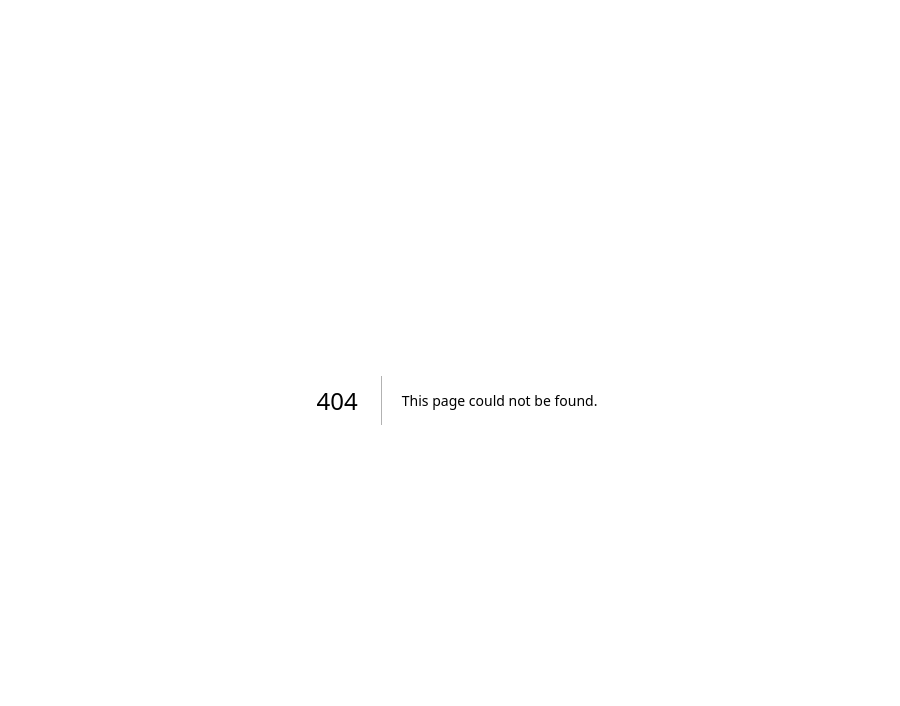
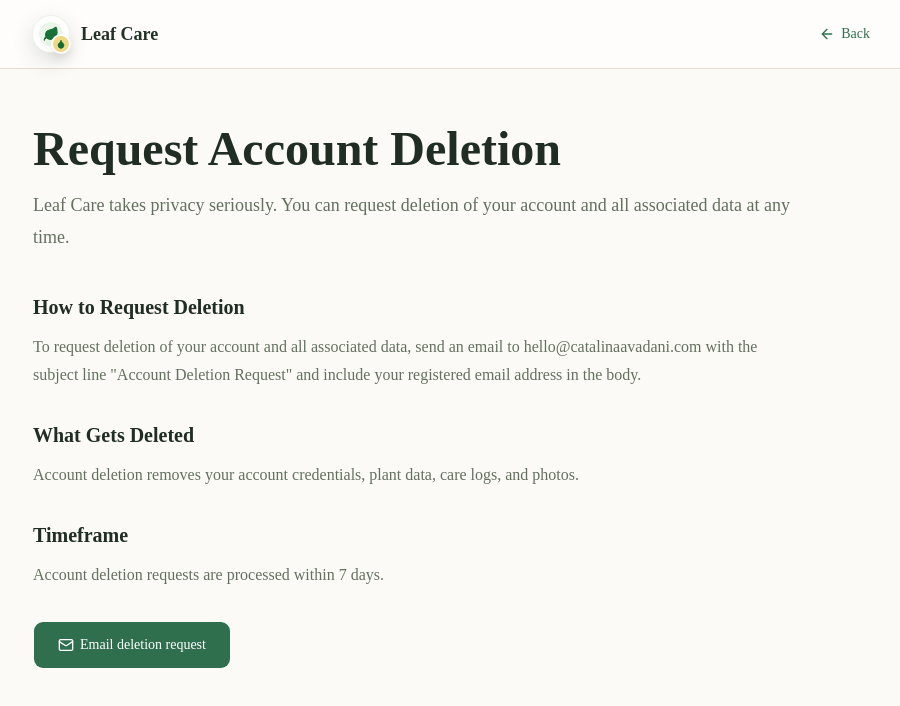
Before and after one commit to CatAvadani/plant-tracker-ui, a Next.js app: page /delete-account in a window 1280 px wide. Before the commit this address had no page. Shown: the top 706 px of the page, without its empty margins (183-1083 px from the left). Built offline with nearby package versions, Linux system fonts and the light colour scheme.

Commit message:
Create a delete account page

```diff
--- a/app/(dashboard)/settings/page.tsx
+++ b/app/(dashboard)/settings/page.tsx
@@ -14,7 +14,8 @@ import { authApi } from "@/lib/authApi";
 import { type ProfileFormData, profileSchema } from "@/lib/validators";
 import { useAuthStore } from "@/store/authStore";
 import { zodResolver } from "@hookform/resolvers/zod";
-import { UserRound } from "lucide-react";
+import { Mail, Trash2, UserRound } from "lucide-react";
+import Link from "next/link";
 import { useEffect } from "react";
 import { useForm } from "react-hook-form";
 import { toast } from "sonner";
@@ -64,6 +65,7 @@ export default function SettingsPage() {
 				</p>
 			</div>
 
+			<div className="space-y-5">
 				<Card className="border-[#e6ddcf] bg-white/90 dark:border-white/10 dark:bg-[#17241c]">
 					<CardHeader>
 						<div className="flex items-center gap-3">
@@ -110,6 +112,41 @@ export default function SettingsPage() {
 						</form>
 					</CardContent>
 				</Card>
+
+				<Card className="border-[#e6ddcf] bg-white/90 dark:border-white/10 dark:bg-[#17241c]">
+					<CardHeader>
+						<div className="flex items-center gap-3">
+							<div className="grid size-10 place-items-center rounded-lg bg-[#f6e6df] text-[#8a3c2d] dark:bg-[#3a211c] dark:text-[#f1b8a9]">
+								<Trash2 className="size-5" />
+							</div>
+							<div>
+								<CardTitle>Account deletion</CardTitle>
+								<CardDescription>
+									Request deletion of your account and data.
+								</CardDescription>
+							</div>
+						</div>
+					</CardHeader>
+					<CardContent>
+						<div className="flex flex-col gap-4 sm:flex-row sm:items-center sm:justify-between">
+							<p className="max-w-2xl text-sm leading-6 text-[#64705f] dark:text-[#bbc8b6]">
+								Learn how to request deletion of your Leaf Care account,
+								credentials, plant data, care logs, and photos.
+							</p>
+							<Button
+								asChild
+								variant="outline"
+								className="border-[#d8c6b8] text-[#5b3a2f] hover:bg-[#f6e6df] hover:text-[#3b241c] dark:border-white/15 dark:text-[#f1c7ba] dark:hover:bg-white/10"
+							>
+								<Link href="/delete-account">
+									<Mail className="size-4" />
+									Delete account
+								</Link>
+							</Button>
+						</div>
+					</CardContent>
+				</Card>
+			</div>
 		</div>
 	);
 }
--- /dev/null
+++ b/app/delete-account/page.tsx
@@ -0,0 +1,96 @@
+import { LeafCareLogo } from "@/components/brand/LeafCareLogo";
+import { Button } from "@/components/ui/button";
+import { ArrowLeft, Mail } from "lucide-react";
+import type { Metadata } from "next";
+import Link from "next/link";
+
+export const metadata: Metadata = {
+	title: "Request Account Deletion | Leaf Care",
+	description: "Request deletion of your Leaf Care account and associated data.",
+};
+
+const mailtoHref =
+	"mailto:hello@catalinaavadani.com?subject=Account%20Deletion%20Request";
+
+export default function DeleteAccountPage() {
+	return (
+		<main className="min-h-screen bg-[#fbfaf6] text-[#233226] dark:bg-[#101912] dark:text-[#f5f7f0]">
+			<header className="border-b border-[#e5ddd0] bg-white/70 dark:border-white/10 dark:bg-[#101912]/80">
+				<div className="mx-auto flex max-w-4xl items-center justify-between gap-4 px-4 py-4 sm:px-6">
+					<Link href="/" className="flex min-w-0 items-center gap-3">
+						<LeafCareLogo size="sm" />
+						<span className="truncate text-lg font-semibold leading-none">
+							Leaf Care
+						</span>
+					</Link>
+					<Button
+						asChild
+						variant="ghost"
+						className="text-[#2f6f4e] hover:bg-[#e8f2df] hover:text-[#285f43] dark:text-[#a8e0b1] dark:hover:bg-white/10"
+					>
+						<Link href="/">
+							<ArrowLeft className="size-4" />
+							Back
+						</Link>
+					</Button>
+				</div>
+			</header>
+
+			<section className="mx-auto max-w-4xl px-4 py-10 sm:px-6 sm:py-14">
+				<div className="max-w-3xl">
+					<h1 className="text-4xl font-extrabold tracking-normal text-[#1f2d22] sm:text-5xl dark:text-[#f5f7f0]">
+						Request Account Deletion
+					</h1>
+					<p className="mt-4 text-lg leading-8 text-[#64705f] dark:text-[#bbc8b6]">
+						Leaf Care takes privacy seriously. You can request deletion of
+						your account and all associated data at any time.
+					</p>
+				</div>
+
+				<div className="mt-10 space-y-8">
+					<section className="max-w-3xl">
+						<h2 className="text-xl font-bold tracking-normal text-[#1f2d22] dark:text-[#f5f7f0]">
+							How to Request Deletion
+						</h2>
+						<p className="mt-3 text-base leading-7 text-[#64705f] dark:text-[#bbc8b6]">
+							To request deletion of your account and all associated data, send
+							an email to hello@catalinaavadani.com with the subject line
+							&quot;Account Deletion Request&quot; and include your registered
+							email address in the body.
+						</p>
+					</section>
+
+					<section className="max-w-3xl">
+						<h2 className="text-xl font-bold tracking-normal text-[#1f2d22] dark:text-[#f5f7f0]">
+							What Gets Deleted
+						</h2>
+						<p className="mt-3 text-base leading-7 text-[#64705f] dark:text-[#bbc8b6]">
+							Account deletion removes your account credentials, plant data,
+							care logs, and photos.
+						</p>
+					</section>
+
+					<section className="max-w-3xl">
+						<h2 className="text-xl font-bold tracking-normal text-[#1f2d22] dark:text-[#f5f7f0]">
+							Timeframe
+						</h2>
+						<p className="mt-3 text-base leading-7 text-[#64705f] dark:text-[#bbc8b6]">
+							Account deletion requests are processed within 7 days.
+						</p>
+					</section>
+
+					<Button
+						asChild
+						size="lg"
+						className="h-12 bg-[#2f6f4e] px-6 text-white hover:bg-[#285f43]"
+					>
+						<a href={mailtoHref}>
+							<Mail className="size-4" />
+							Email deletion request
+						</a>
+					</Button>
+				</div>
+			</section>
+		</main>
+	);
+}
--- a/app/privacy/page.tsx
+++ b/app/privacy/page.tsx
@@ -1,6 +1,6 @@
 import { LeafCareLogo } from "@/components/brand/LeafCareLogo";
 import { Button } from "@/components/ui/button";
-import { ArrowLeft } from "lucide-react";
+import { ArrowLeft, Mail } from "lucide-react";
 import type { Metadata } from "next";
 import Link from "next/link";
 
@@ -8,6 +8,9 @@ export const metadata: Metadata = {
 	title: "Privacy Policy | Leaf Care",
 	description: "Privacy Policy for the Leaf Care plant tracking app.",
 };
+
+const deletionMailtoHref =
+	"mailto:hello@catalinaavadani.com?subject=Account%20Deletion%20Request";
 
 const policySections = [
 	{
@@ -25,10 +28,6 @@ const policySections = [
 	{
 		title: "Notifications",
 		body: "Leaf Care sends local push notifications to remind you when plants need watering. These notifications are scheduled on-device and can be disabled at any time from the Settings screen or your device notification settings.",
-	},
-	{
-		title: "Data Deletion",
-		body: "You may delete individual plants and care logs at any time within the app. To request full account deletion and removal of all associated data, contact us at the email address below.",
 	},
 	{
 		title: "Contact",
@@ -85,6 +84,37 @@ export default function PrivacyPage() {
 							</p>
 						</section>
 					))}
+
+					<section className="max-w-3xl border-t border-[#e5ddd0] pt-8 dark:border-white/10">
+						<h2 className="text-xl font-bold tracking-normal text-[#1f2d22] dark:text-[#f5f7f0]">
+							Data Deletion
+						</h2>
+						<p className="mt-3 text-base leading-7 text-[#64705f] dark:text-[#bbc8b6]">
+							You may delete individual plants and care logs at any time within
+							the app. To request deletion of your account and all associated
+							data, email hello@catalinaavadani.com with the subject line
+							&quot;Account Deletion Request&quot; and include your registered
+							email address in the body.
+						</p>
+						<div className="mt-5 flex flex-col gap-3 sm:flex-row">
+							<Button
+								asChild
+								className="h-11 bg-[#2f6f4e] px-5 text-white hover:bg-[#285f43]"
+							>
+								<a href={deletionMailtoHref}>
+									<Mail className="size-4" />
+									Email deletion request
+								</a>
+							</Button>
+							<Button
+								asChild
+								variant="outline"
+								className="h-11 border-[#d8c6b8] text-[#2f6f4e] hover:bg-[#e8f2df] hover:text-[#285f43] dark:border-white/15 dark:text-[#a8e0b1] dark:hover:bg-white/10"
+							>
+								<Link href="/delete-account">View deletion instructions</Link>
+							</Button>
+						</div>
+					</section>
 				</div>
 			</section>
 		</main>
--- a/components/auth/LoginForm.tsx
+++ b/components/auth/LoginForm.tsx
@@ -14,6 +14,7 @@ import { authApi } from "@/lib/authApi";
 import { type LoginFormData, loginSchema } from "@/lib/validators";
 import { useAuthStore } from "@/store/authStore";
 import { zodResolver } from "@hookform/resolvers/zod";
+import axios from "axios";
 import { Eye, EyeOff } from "lucide-react";
 import Link from "next/link";
 import { useRouter } from "next/navigation";
@@ -41,7 +42,12 @@ export function LoginForm() {
 			setUser(response.user);
 			toast.success("Welcome back!");
 			router.push("/dashboard");
-		} catch {
+		} catch (error) {
+			if (axios.isAxiosError(error) && !error.response) {
+				toast.error("Could not reach the Leaf Care API.");
+				return;
+			}
+
 			toast.error("Invalid email or password.");
 		}
 	};
```
Lines whose indentation alone changed are shown as unchanged.
